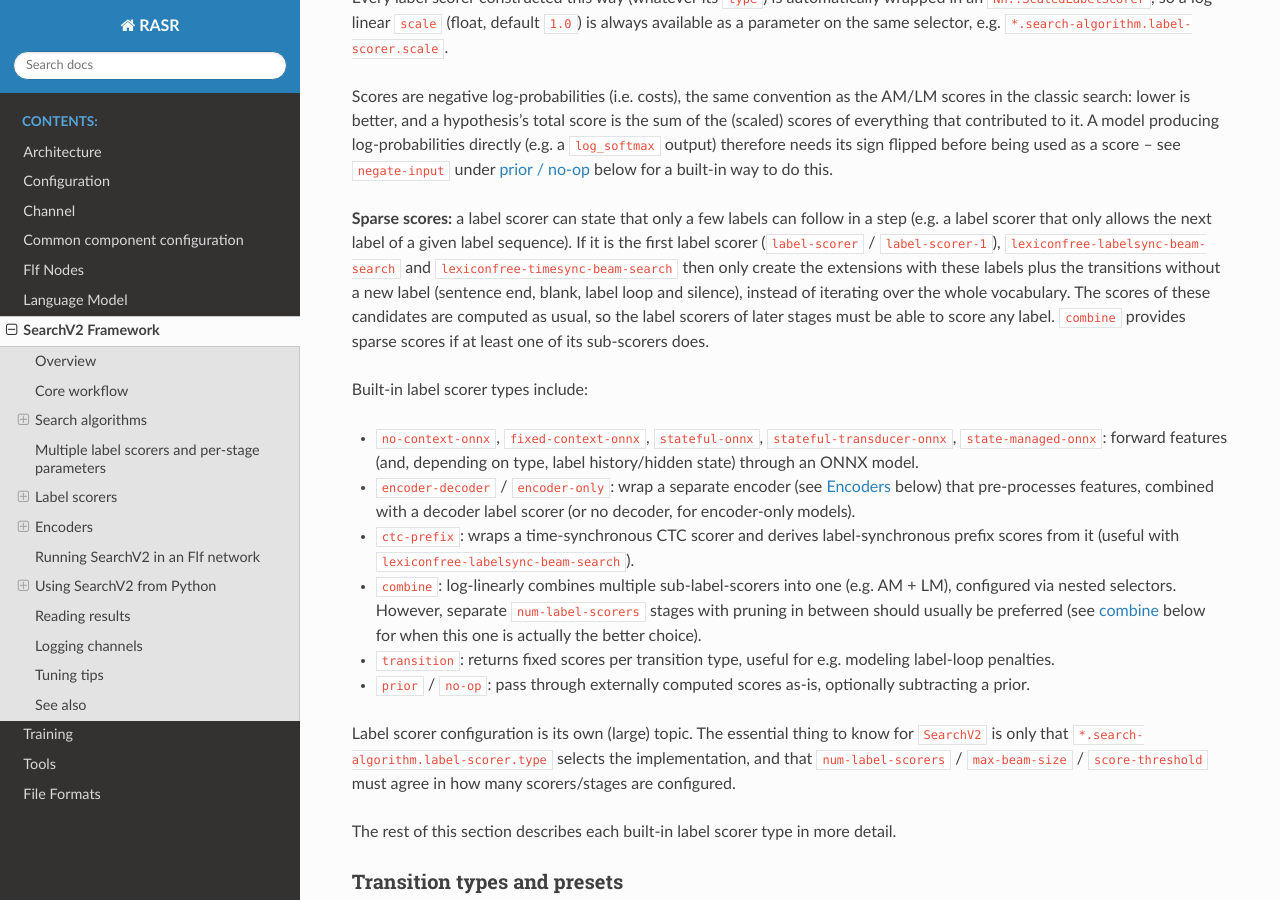
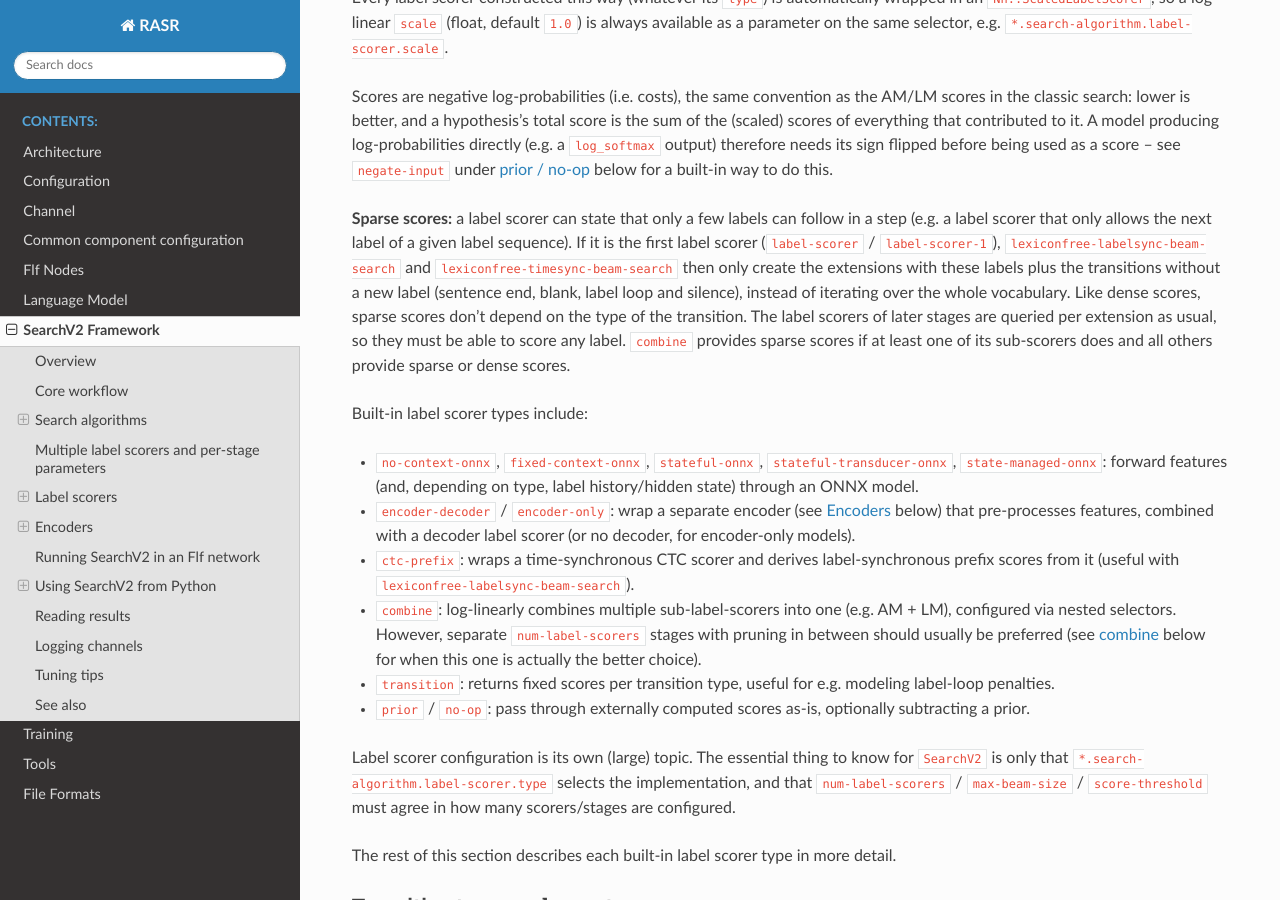
Before and after one commit to rwth-i6/rasr, a Sphinx documentation site: the page built from doc/search_v2.rst, in a window 1280 px wide and 900 px high, scrolled down 17748 px. Built offline with Sphinx 7.4.7 and the Read the Docs theme 3.1.0, drawn with Linux system fonts in a browser that asks for light colours.

Commit message:
Make the searches and CombineLabelScorer use the sparse score more effectively

```diff
--- a/doc/search_v2.rst
+++ b/doc/search_v2.rst
@@ -825,9 +825,10 @@ built-in way to do this.
 allows the next label of a given label sequence). If it is the first label scorer (``label-scorer`` /
 ``label-scorer-1``), ``lexiconfree-labelsync-beam-search`` and ``lexiconfree-timesync-beam-search`` then only create
 the extensions with these labels plus the transitions without a new label (sentence end, blank, label loop and
-silence), instead of iterating over the whole vocabulary. The scores of these candidates are computed as usual, so the
-label scorers of later stages must be able to score any label. ``combine`` provides sparse scores if at least one of
-its sub-scorers does.
+silence), instead of iterating over the whole vocabulary. Like dense scores, sparse scores don't depend on the type of
+the transition. The label scorers of later stages are queried per extension as usual, so they must be able to score
+any label. ``combine`` provides sparse scores if at least one of its sub-scorers does and all others provide sparse or
+dense scores.
 
 Built-in label scorer types include:
 
```
Also changed, not shown: 4 other files.
